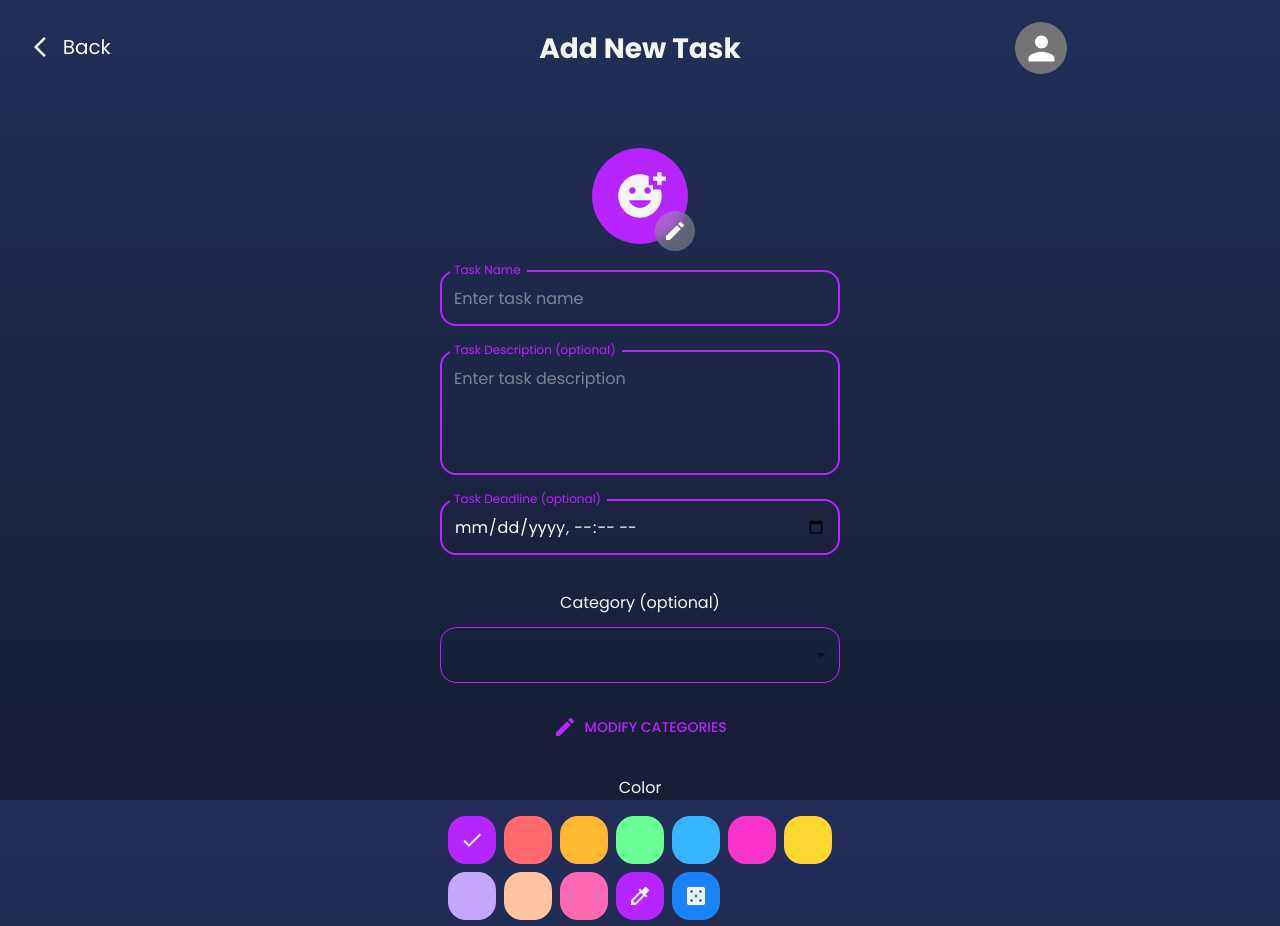
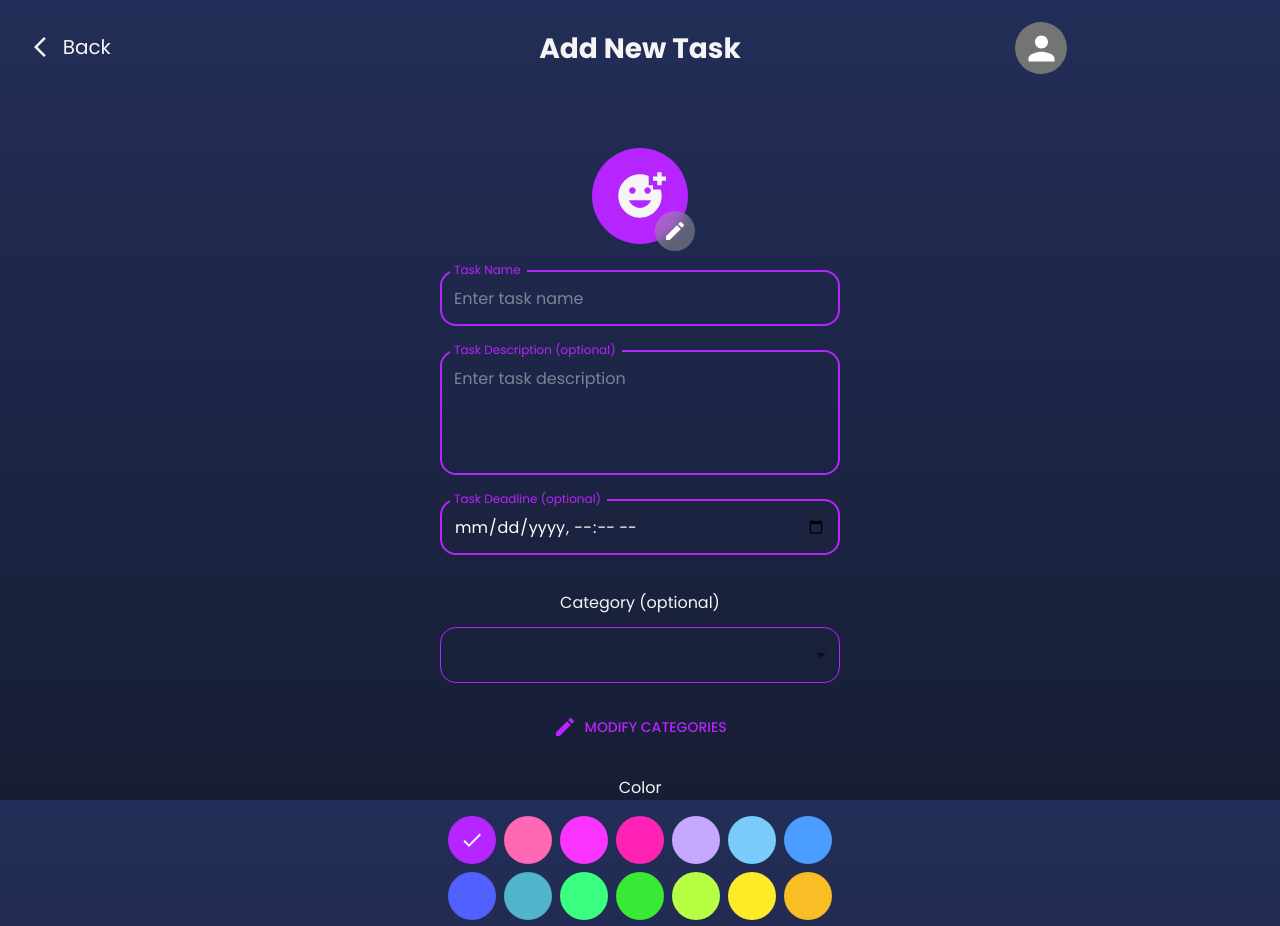
Before and after one commit to hirotanaka918/todo-app, a React (Vite) app: page /add in a window 1280 px wide. Shown: the top 926 px of the page. Built offline with nearby package versions, Linux system fonts and the light colour scheme.

Commit message:
improved color picker

```diff
--- a/package.json
+++ b/package.json
@@ -19,6 +19,7 @@
     "emoji-picker-react": "^4.4.9",
     "react": "^18.2.0",
     "react-dom": "^18.2.0",
+    "react-hot-toast": "^2.4.1",
     "react-router-dom": "^6.11.1",
     "react-spring-bottom-sheet": "^3.4.1"
   },
--- a/src/components/BottomNav.tsx
+++ b/src/components/BottomNav.tsx
@@ -113,7 +113,7 @@ const Container = styled(Box)`
 `;
 
 const StyledBottomNavigation = styled(BottomNavigation)`
-  border-radius: 30px 30px 0 0;
+  border-radius: 28px 28px 0 0;
   background: #232e58;
   margin: 0px 20px 0px -20px;
   padding: 14px 10px;
--- a/src/components/ColorPicker.tsx
+++ b/src/components/ColorPicker.tsx
@@ -5,54 +5,65 @@ import { Casino, Colorize, Done } from "@mui/icons-material";
 import { getFontColorFromHex } from "../utils";
 import { Grid, Tooltip } from "@mui/material";
 
-interface CustomColorPickerProps {
+interface ColorPickerProps {
   color: string;
-  setColor: (newColor: string) => void;
+  // setColor: (newColor: string) => void;
+  onColorChange: (newColor: string) => void;
   width?: CSSProperties["width"];
 }
 
 /**
  * Custom Color Picker component for selecting colors.
  */
-export const ColorPicker = ({ color, setColor, width }: CustomColorPickerProps) => {
+export const ColorPicker = ({ color, onColorChange, width }: ColorPickerProps) => {
   const [selectedColor, setSelectedColor] = useState<string>(color);
 
+  // Predefined color options
   const colors: string[] = [
     ColorPalette.purple,
-    "#ff6b6b",
-    "#ffb733",
-    "#6bff91",
-    "#33b7ff",
-    "#ff33cc",
-    "#ffd633",
+    "#FF69B4",
+    "#FB34FF",
+    "#FF22B4",
     "#c6a7ff",
+    "#7ACCFA",
+    "#4A9DFF",
+    "#5061FF",
+    "#50B5CB",
+    "#3DFF7F",
+    "#3AE836",
+    "#B7FF42",
+    "#FFEA28",
+    "#F9BE26",
+    "#FF9518",
     "#ffc3a0",
-    "#FF69B4",
+    "#FF5018",
+    "#FF2F2F",
   ];
 
   useEffect(() => {
-    setColor(selectedColor);
-  }, [selectedColor]);
-
-  useEffect(() => {
+    // Update the selected color when the color prop changes
     setSelectedColor(color);
   }, [color]);
 
+  // Handle selecting a random color
   const handleRandomColor = () => {
     let randomColor = Math.floor(Math.random() * 16777215).toString(16);
     randomColor = "#" + ("000000" + randomColor).slice(-6);
     setSelectedColor(randomColor);
+    onColorChange(randomColor);
   };
 
   return (
-    <>
     <Grid container spacing={1} maxWidth={width || 400} m={1}>
       {colors.map((color) => (
         <Grid item key={color}>
           <ColorElement
             clr={color}
+            selected={color === selectedColor}
+            aria-label={`Select color - ${color}`}
             onClick={() => {
               setSelectedColor(color);
+              onColorChange(color);
             }}
           >
             {color === selectedColor && <Done />}
@@ -69,6 +80,7 @@ export const ColorPicker = ({ color, setColor, width }: CustomColorPickerProps)
                 value={selectedColor}
                 onChange={(e: React.ChangeEvent<HTMLInputElement>) => {
                   setSelectedColor(e.target.value as string);
+                  onColorChange(e.target.value as string);
                 }}
               />
               <ColorizeIcon clr={selectedColor} />
@@ -84,11 +96,10 @@ export const ColorPicker = ({ color, setColor, width }: CustomColorPickerProps)
         </Grid>
       </Tooltip>
     </Grid>
-    </>
   );
 };
-
-const ColorElement = styled.button<{ clr: string }>`
+// Styled button for color selection
+const ColorElement = styled.button<{ clr: string; selected?: boolean }>`
   background-color: ${({ clr }) => clr};
   color: ${({ clr }) => getFontColorFromHex(clr)};
   border: none;
@@ -99,9 +110,13 @@ const ColorElement = styled.button<{ clr: string }>`
   flex-direction: column;
   justify-content: center;
   align-items: center;
-  border-radius: 18px;
+  border-radius: 18999999px;
   transition: 0.2s all;
   transform: scale(1);
+
+  &:focus-visible {
+    outline: 4px solid ${ColorPalette.purple};
+  }
   &:hover {
     transform: scale(1.05);
     box-shadow: 0 0 12px ${({ clr }) => clr};
--- a/src/components/EditTask.tsx
+++ b/src/components/EditTask.tsx
@@ -102,7 +102,11 @@ export const EditTask = ({ open, task, onClose, onSave, user }: EditTaskProps) =
   return (
     <Dialog
       open={open}
-      onClose={onClose}
+      onClose={() => {
+        onClose();
+        setEditedTask(task);
+        setSelectedCategories(task?.category as Category[]);
+      }}
       PaperProps={{
         style: {
           borderRadius: "24px",
@@ -234,10 +238,10 @@ export const EditTask = ({ open, task, onClose, onSave, user }: EditTaskProps) =
           <ColorPicker
             width={"100%"}
             color={editedTask?.color || "#000000"}
-            setColor={(newColor: string) => {
+            onColorChange={(color) => {
               setEditedTask((prevTask) => ({
                 ...(prevTask as Task),
-                color: newColor,
+                color: color,
               }));
             }}
           />
--- a/src/pages/AddTask.tsx
+++ b/src/pages/AddTask.tsx
@@ -143,7 +143,12 @@ export const AddTask = ({ user, setUser }: UserProps) => {
           </>
         )}
         <Typography>Color</Typography>
-        <ColorPicker color={color} setColor={setColor} />
+        <ColorPicker
+          color={color}
+          onColorChange={(color) => {
+            setColor(color);
+          }}
+        />
 
         {/* <Typography>Color</Typography>
         <ColorPicker type="color" value={color} onChange={handleColorChange} /> */}
@@ -155,7 +160,7 @@ export const AddTask = ({ user, setUser }: UserProps) => {
             name === ""
           }
         >
-          Add Task
+          Create Task
         </AddTaskButton>
       </Container>
     </>
--- a/src/pages/Categories.tsx
+++ b/src/pages/Categories.tsx
@@ -129,12 +129,18 @@ export const Categories = ({ user, setUser }: UserProps) => {
             helperText={nameError}
           />
           <Typography>Color</Typography>
-          <ColorPicker color={color} setColor={setColor} width={"350px"} />
+          <ColorPicker
+            color={color}
+            onColorChange={(color) => {
+              setColor(color);
+            }}
+            width={"350px"}
+          />
           <AddCategoryButton
             onClick={handleAddCategory}
             disabled={name.length > CATEGORY_NAME_MAX_LENGTH || name === ""}
           >
-            Add Category
+            Create Category
           </AddCategoryButton>
         </AddContainer>
       </Container>
--- a/src/styles/globalStyles.tsx
+++ b/src/styles/globalStyles.tsx
@@ -34,7 +34,7 @@ const globalStyles = css`
   } */
   div[role="dialog"] {
     border-radius: 32px 32px 0 0;
-    z-index: 999999;
+    z-index: 9999999;
   }
 
   div[data-rsbs-header="true"] {
```
Also changed, not shown: src/components/CategorySelect.tsx (+2 -8 lines), 1 other file (tests, documents, lock files or other folders). Lines whose indentation alone changed are shown as unchanged.
